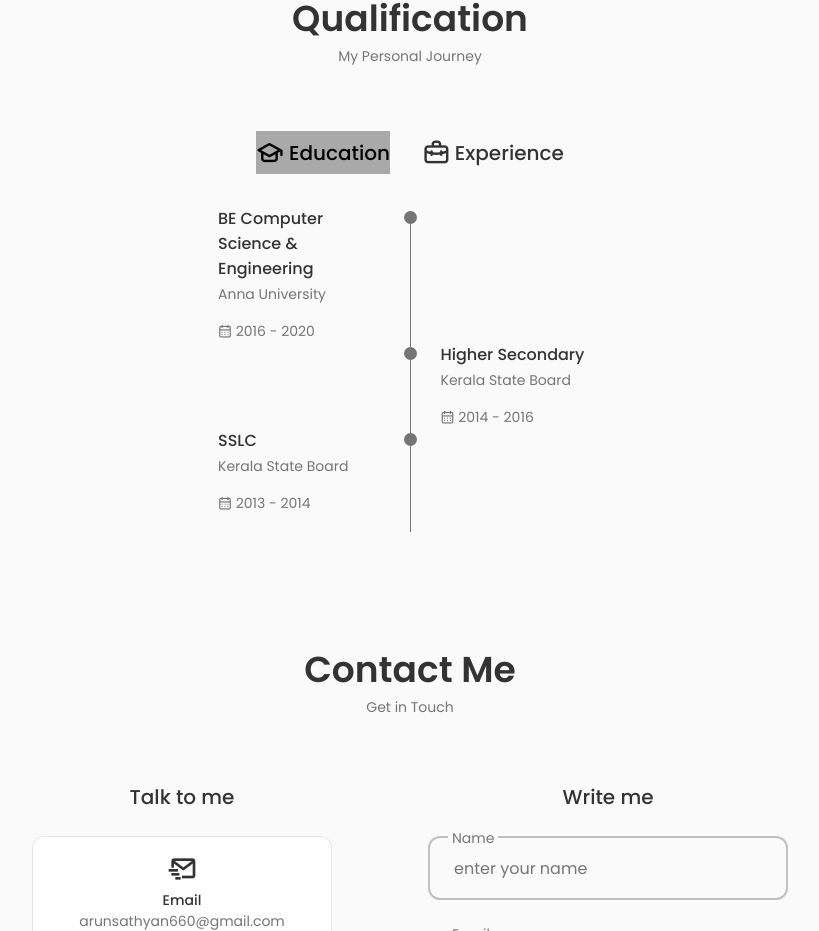
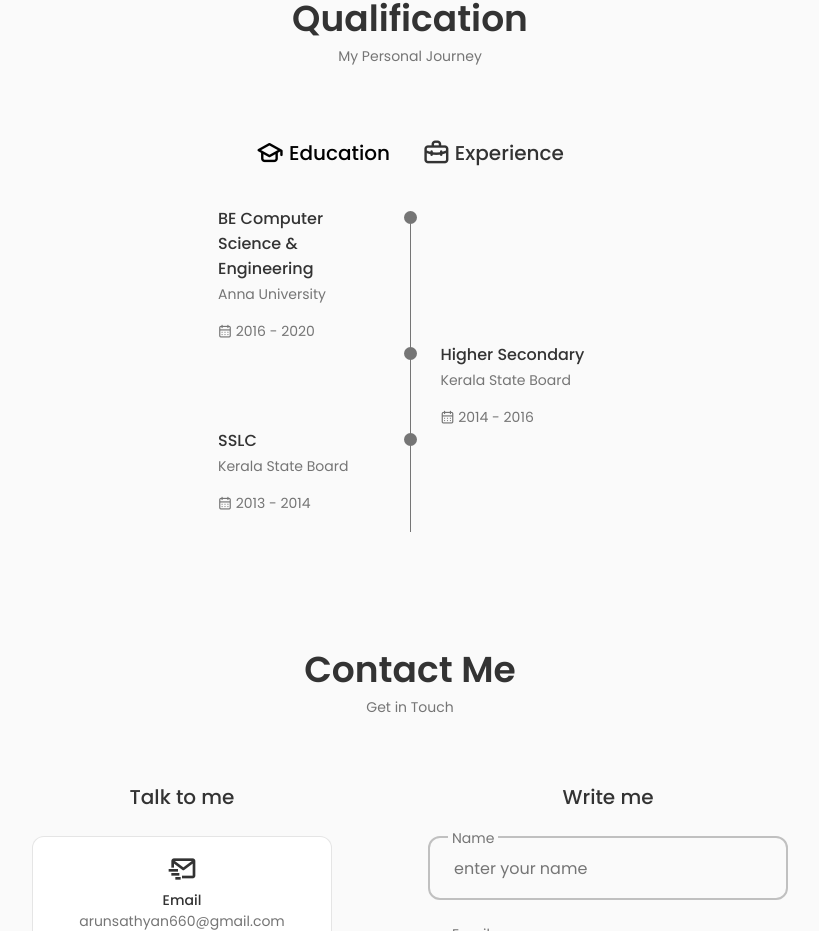
Before and after one commit to ArunSathy/my-portfolio, a React (Create React App) app: page / in a window 1280 px wide. Shown: the part 2932-3863 px from the top of the page, without its empty margins (230-1049 px from the left). Built offline with nearby package versions, Linux system fonts and the light colour scheme.

Commit message:
qualification part updation

```diff
--- a/src/components/qualification/qualification.css
+++ b/src/components/qualification/qualification.css
@@ -20,6 +20,7 @@
 .qualification__button:hover {
     color: var(--title-color-dark);
     background-color: darkgrey;
+    background: round;
 }
 
 .qualification__icon {
@@ -30,6 +31,7 @@
 .qualification__active {
     color: var(--title-color-dark);
     background-color: darkgrey;
+    background: round;
 }
 
 .qualification__sections {
```
